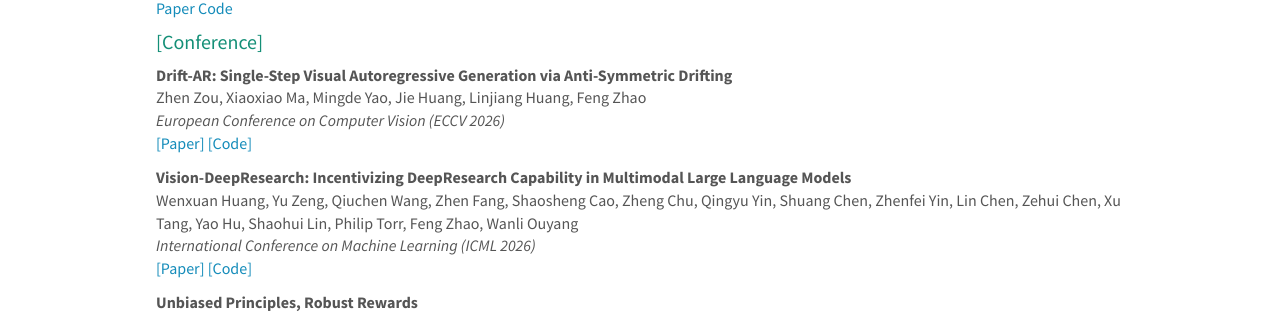
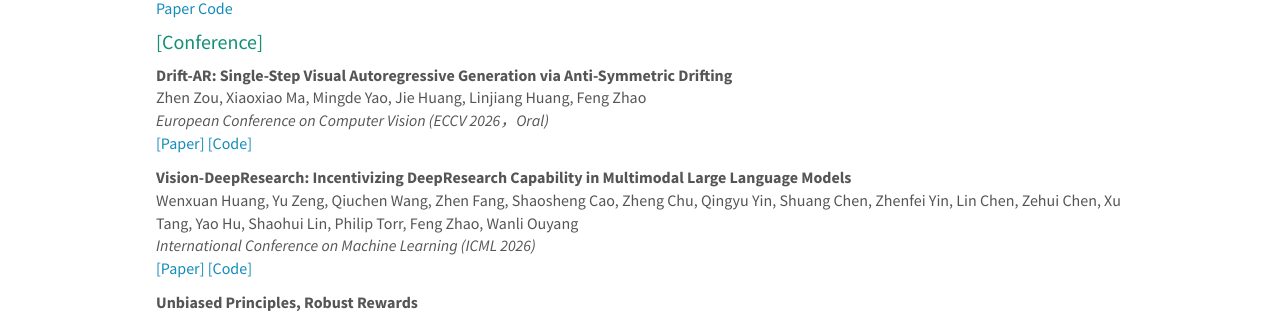
Before and after one commit to bivlab123/bivlab123.github.io, a Jekyll site: the page built from _pages/publications.md, in a window 1280 px wide and 900 px high, scrolled down 489 px. Shown: the part 150-463 px from the top of the window. Built offline with Jekyll 4.4.1, drawn with Linux system fonts in a browser that asks for light colours; nearby versions of some CDN libraries.

Commit message:
Update publist_2026.yml

```diff
--- a/_data/publist_2026.yml
+++ b/_data/publist_2026.yml
@@ -1,6 +1,6 @@
 - title: "Drift-AR: Single-Step Visual Autoregressive Generation via Anti-Symmetric Drifting"
   authors: Zhen Zou, Xiaoxiao Ma, Mingde Yao, Jie Huang, Linjiang Huang, Feng Zhao
-  venue: "European Conference on Computer Vision (ECCV 2026)"
+  venue: "European Conference on Computer Vision (ECCV 2026，Oral)"
   link:
     url:
     display: \[Paper\]
```
